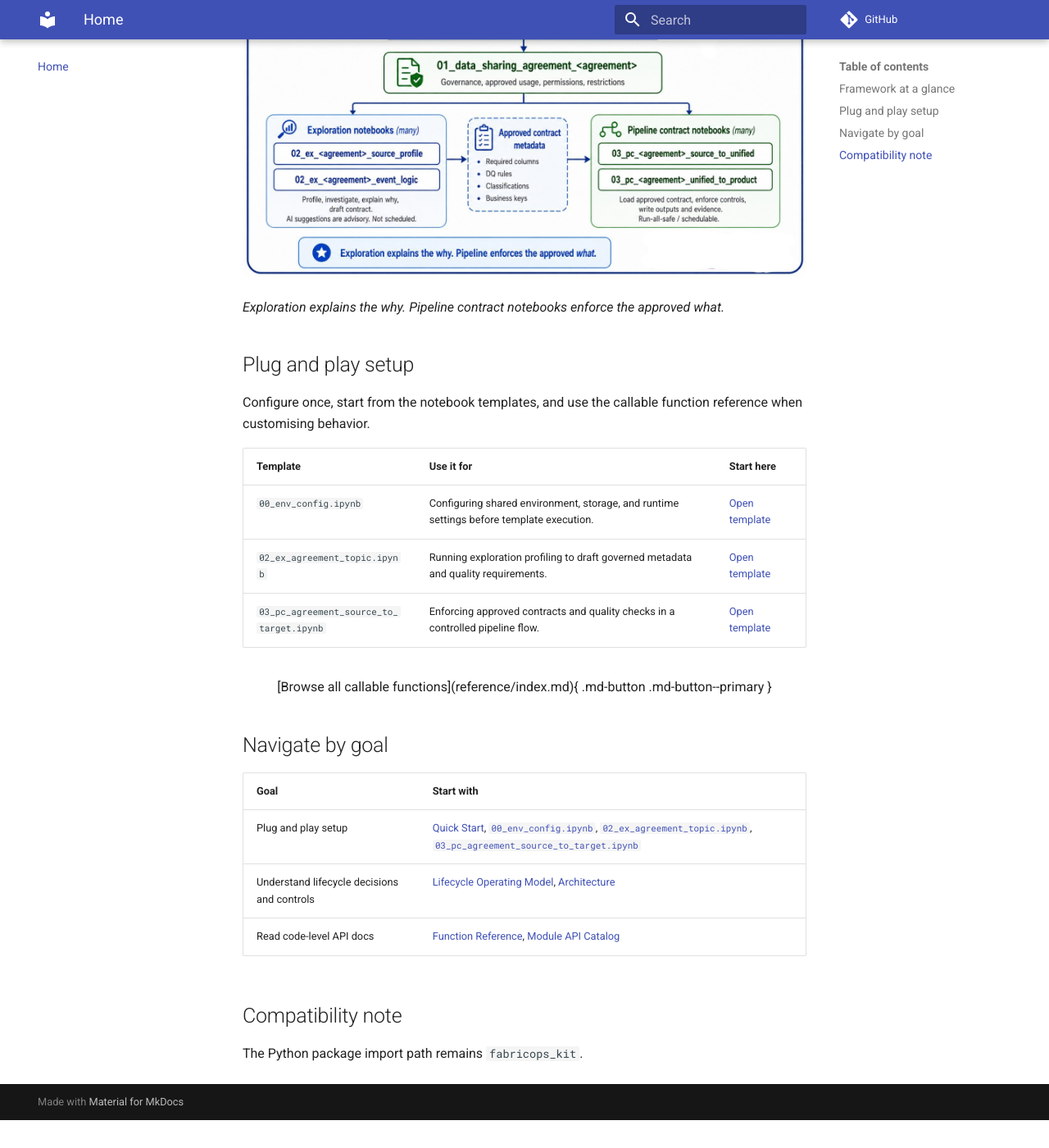
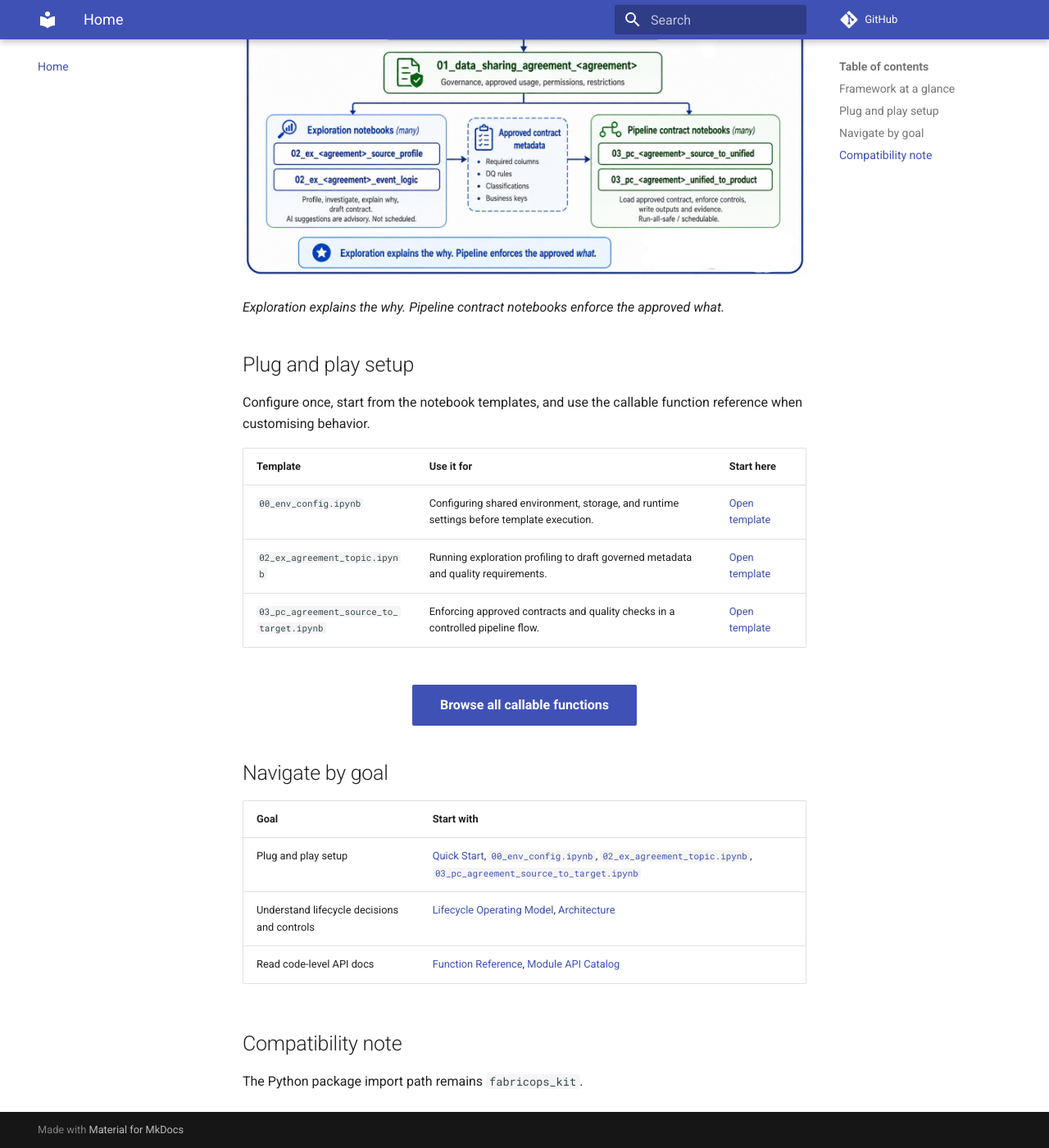
Before and after one commit to Voycepeh/fabric-data-product-framework, an MkDocs documentation site: the page built from docs/index.md, in a window 1280 px wide and 1400 px high, scrolled down 617 px. Shown: the whole window at 82% size. Built offline with MkDocs 1.6.1 and Material for MkDocs 9.7.7, drawn with Linux system fonts in a browser that asks for light colours; comment, search, counter and statistics services are not loaded; before the commit the page ends 1983 px from its top, so only the background shows below that.

Commit message:
Fix landing page callable-functions CTA rendering and centering

```diff
--- a/docs/index.md
+++ b/docs/index.md
@@ -25,9 +25,9 @@ Configure once, start from the notebook templates, and use the callable function
 | `03_pc_agreement_source_to_target.ipynb` | Enforcing approved contracts and quality checks in a controlled pipeline flow. | [Open template](https://github.com/Voycepeh/FabricOps-Starter-Kit/blob/main/templates/notebooks/03_pc_agreement_source_to_target.ipynb) |
 
 <div class="center-cta">
-
-[Browse all callable functions](reference/index.md){ .md-button .md-button--primary }
-
+  <a class="md-button md-button--primary" href="reference/">
+    Browse all callable functions
+  </a>
 </div>
 
 ## Navigate by goal
--- a/docs/stylesheets/api-chips.css
+++ b/docs/stylesheets/api-chips.css
@@ -52,13 +52,18 @@
 .center-cta {
   display: flex;
   justify-content: center;
-  margin: 1rem 0 0;
+  align-items: center;
+  margin: 1.5rem 0 2rem;
+  width: 100%;
 }
 
-@media (max-width: 768px) {
+.center-cta .md-button {
+  text-align: center;
+}
+
+@media screen and (max-width: 600px) {
   .center-cta .md-button {
     width: 100%;
-    max-width: 26rem;
-    text-align: center;
+    max-width: 360px;
   }
 }
```
